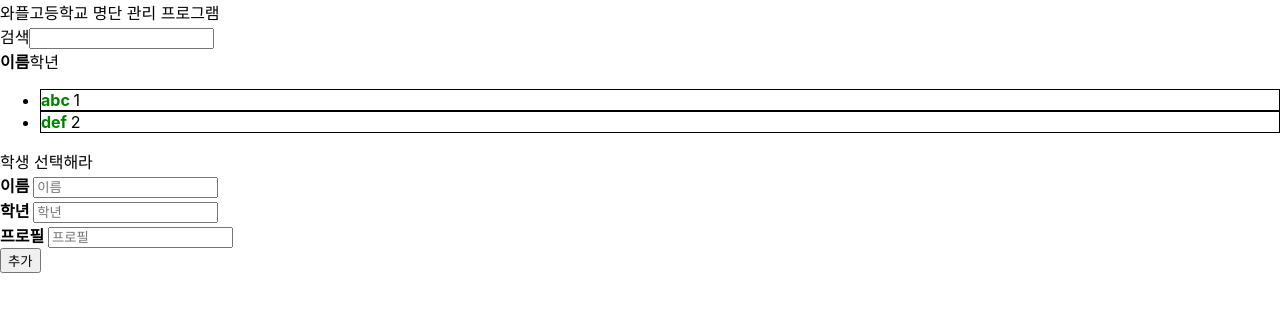
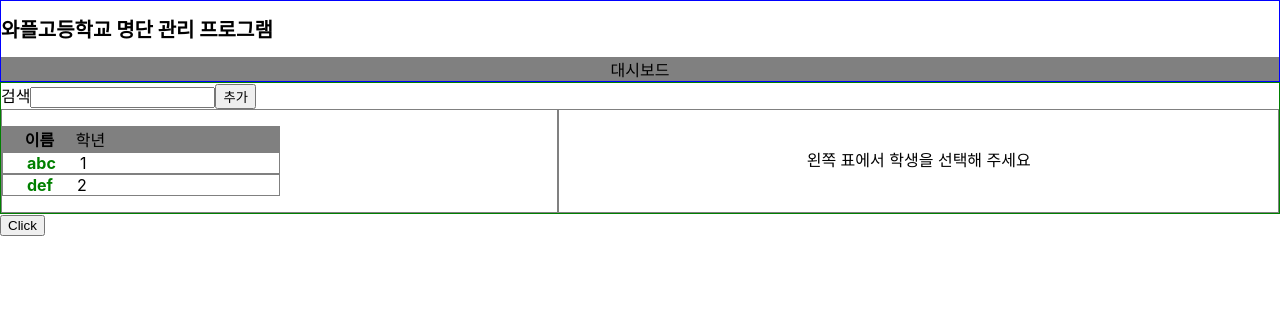
Before and after one commit to AlongwithKiman/react_StudentList, a React (Create React App) app: page / in a window 1280 px wide. Shown: the top 312 px of the page. Built offline with nearby package versions, Linux system fonts and the light colour scheme.

Commit message:
modal, 디자인 약간

```diff
--- a/package.json
+++ b/package.json
@@ -9,6 +9,7 @@
     "react": "^17.0.2",
     "react-dom": "^17.0.2",
     "react-scripts": "4.0.3",
+    "styled-components": "^5.3.3",
     "web-vitals": "^1.0.1"
   },
   "scripts": {
--- a/src/AddStudent.js
+++ b/src/AddStudent.js
@@ -1,6 +1,18 @@
 import React, { useState, useContext } from "react";
 import { StudentsDispatch } from "./App";
+import Modal from "./Modal";
 function AddStudent({ nextId }) {
+  //for modal
+
+  const [modalOpen, setModalOpen] = useState(false);
+
+  const openModal = () => {
+    setModalOpen(true);
+  };
+  const closeModal = () => {
+    setModalOpen(false);
+  };
+
   const { students, setStudents } = useContext(StudentsDispatch);
 
   const [inputs, setInputs] = useState({
@@ -38,6 +50,8 @@ function AddStudent({ nextId }) {
 
   return (
     <>
+      <button onClick={openModal}>추가</button>
+      <Modal open={modalOpen} close={closeModal} header="추가">
         <div>
           <b>이름 </b>
           <input
@@ -69,6 +83,7 @@ function AddStudent({ nextId }) {
         </div>
 
         <button onClick={onCreate}>추가</button>
+      </Modal>
     </>
   );
 }
--- a/src/App.css
+++ b/src/App.css
@@ -1,38 +1,68 @@
-.App {
+header {
+  border: solid 1px blue;
+}
+
+main {
+  border: solid 1px green;
+}
+h1 {
+  font-size: 20px;
+}
+
+header div {
+  background-color: gray;
   text-align: center;
 }
 
-.App-logo {
-  height: 40vmin;
-  pointer-events: none;
+.manage {
+  display: flex;
 }
 
-@media (prefers-reduced-motion: no-preference) {
-  .App-logo {
-    animation: App-logo-spin infinite 20s linear;
-  }
+.listTitle {
+  background-color: gray;
 }
 
-.App-header {
-  background-color: #282c34;
-  min-height: 100vh;
+.listTitle span {
+  flex-grow: 4;
+}
+.list {
+  border: solid 1px gray;
+  flex-grow: 1;
+}
+
+.edit {
+  border: solid 1px gray;
+  flex-grow: 1;
   display: flex;
   flex-direction: column;
-  align-items: center;
-  justify-content: center;
-  font-size: calc(10px + 2vmin);
-  color: white;
 }
 
-.App-link {
-  color: #61dafb;
+.buttons {
+  display: flex;
+  justify-content: space-between;
 }
 
-@keyframes App-logo-spin {
-  from {
-    transform: rotate(0deg);
-  }
-  to {
-    transform: rotate(360deg);
-  }
+.buttons button {
+  margin: 5px;
 }
+
+ul {
+  list-style: none;
+  padding-left: 0;
+  width: 50%;
+}
+li {
+  list-style: none;
+  padding-left: 0px;
+  border: 1px solid gray;
+  display: flex;
+}
+
+li b {
+  flex-grow: 1;
+  text-align: center;
+}
+
+li span {
+  flex-grow: 4;
+}
--- a/src/App.js
+++ b/src/App.js
@@ -1,7 +1,9 @@
 import React, { useState, useRef } from "react";
 import StudentList from "./StudentList";
 import AddStudent from "./AddStudent";
-
+import "./App.css";
+import "./ModalContainer";
+import ModalContainer from "./ModalContainer";
 export const StudentsDispatch = React.createContext(null);
 
 function App() {
@@ -27,11 +29,18 @@ function App() {
   ]);
   const manageStudent = { students, setStudents };
   return (
-    <StudentsDispatch.Provider value={manageStudent}>
-      <div>와플고등학교 명단 관리 프로그램</div>
-
-      <StudentList></StudentList>
-      <AddStudent nextId={nextId}></AddStudent>
+    <StudentsDispatch.Provider
+      value={manageStudent}
+      style={{ display: "flex" }}
+    >
+      <header>
+        <h1>와플고등학교 명단 관리 프로그램</h1>
+        <div>대시보드</div>
+      </header>
+      <main>
+        <StudentList nextId={nextId}></StudentList>
+      </main>
+      <ModalContainer></ModalContainer>
     </StudentsDispatch.Provider>
   );
 }
--- /dev/null
+++ b/src/Modal.css
@@ -0,0 +1,82 @@
+.modal {
+  display: none;
+  position: fixed;
+  top: 0;
+  right: 0;
+  bottom: 0;
+  left: 0;
+  z-index: 99;
+  background-color: rgba(0, 0, 0, 0.6);
+}
+.modal button {
+  outline: none;
+  cursor: pointer;
+  border: 0;
+}
+.modal > section {
+  width: 90%;
+  max-width: 450px;
+  margin: 0 auto;
+  border-radius: 0.3rem;
+  background-color: #fff;
+  /* 팝업이 열릴때 스르륵 열리는 효과 */
+  animation: modal-show 0.3s;
+  overflow: hidden;
+}
+.modal > section > header {
+  position: relative;
+  padding: 16px 64px 16px 16px;
+  background-color: #f1f1f1;
+  font-weight: 700;
+}
+.modal > section > header button {
+  position: absolute;
+  top: 15px;
+  right: 15px;
+  width: 30px;
+  font-size: 21px;
+  font-weight: 700;
+  text-align: center;
+  color: #999;
+  background-color: transparent;
+}
+.modal > section > main {
+  padding: 16px;
+  border-bottom: 1px solid #dee2e6;
+  border-top: 1px solid #dee2e6;
+}
+.modal > section > footer {
+  padding: 12px 16px;
+  text-align: right;
+}
+.modal > section > footer button {
+  padding: 6px 12px;
+  color: #fff;
+  background-color: #6c757d;
+  border-radius: 5px;
+  font-size: 13px;
+}
+.modal.openModal {
+  display: flex;
+  align-items: center;
+  /* 팝업이 열릴때 스르륵 열리는 효과 */
+  animation: modal-bg-show 0.3s;
+}
+@keyframes modal-show {
+  from {
+    opacity: 0;
+    margin-top: -50px;
+  }
+  to {
+    opacity: 1;
+    margin-top: 0;
+  }
+}
+@keyframes modal-bg-show {
+  from {
+    opacity: 0;
+  }
+  to {
+    opacity: 1;
+  }
+}
--- /dev/null
+++ b/src/Modal.js
@@ -0,0 +1,30 @@
+import React from "react";
+import "./Modal.css";
+
+const Modal = props => {
+  const { open, close, header } = props;
+  return (
+    <div className={open ? "openModal modal" : "modal"}>
+      {open ? (
+        <section>
+          <header>
+            {header}
+            <button className="close" onClick={close}>
+              {" "}
+              &times;{" "}
+            </button>
+          </header>
+          <main>{props.children}</main>
+          <footer>
+            <button className="close" onClick={close}>
+              {" "}
+              close{" "}
+            </button>
+          </footer>
+        </section>
+      ) : null}
+    </div>
+  );
+};
+
+export default Modal;
--- /dev/null
+++ b/src/ModalContainer.js
@@ -0,0 +1,20 @@
+//ModalContainer.jsx
+
+import React, { useState } from "react";
+import Modal from "./Modal";
+
+const ModalContainer = () => {
+  const [modalOpen, setModalOpen] = useState(false);
+  const modalClose = () => {
+    setModalOpen(!modalOpen);
+  };
+
+  return (
+    <>
+      <button onClick={modalClose}>Click</button>
+      {modalOpen && <Modal modalClose={modalClose}></Modal>}
+    </>
+  );
+};
+
+export default ModalContainer;
--- a/src/StudentList.js
+++ b/src/StudentList.js
@@ -1,7 +1,23 @@
 import React, { useContext, useState, useEffect } from "react";
 import { StudentsDispatch } from "./App";
-import produce from "immer";
+import AddStudent from "./AddStudent";
+import "./App.css";
+
 export const editInput = React.createContext(null);
+
+function InputForm({ text, name, defaultValue, onChange }) {
+  return (
+    <div>
+      <span style={{ margin: "5px" }}>{text}</span>
+      <input
+        style={{ margin: "5px" }}
+        name={name}
+        defaultValue={defaultValue}
+        onChange={onChange}
+      ></input>
+    </div>
+  );
+}
 
 function StudentInfo({ student, onToggle, inputs, setInputs }) {
   const { name, grade, selected, id } = student;
@@ -11,11 +27,10 @@ function StudentInfo({ student, onToggle, inputs, setInputs }) {
       onMouseOver={() => setListHover(true)}
       onMouseOut={() => setListHover(false)}
       onClick={() => onToggle(student.id)}
-      style={{ border: "1px solid black" }}
     >
       <b style={{ color: selected ? "black" : "green" }}>{name} </b>
       <span>{grade} </span>
-      <span>{selected ? "선택됨" : isListHover ? "마우스올라옴" : ""}</span>
+      {/* <span>{selected ? "선택됨" : isListHover ? "마우스올라옴" : ""}</span> */}
     </li>
   );
 }
@@ -43,6 +58,9 @@ function StudentEdit({ inputs, setInputs }) {
     );
   };
 
+  const deleteStudent = id => {
+    setStudents(students.filter(student => student.id !== id));
+  };
   const onChange = e => {
     const { value, name } = e.target; // 여기서 name은 위의 name 이 아니다.
     setInputs({
@@ -51,19 +69,49 @@ function StudentEdit({ inputs, setInputs }) {
     });
   };
 
-  if (!selectedStudent) return <div>학생 선택해라</div>;
+  if (!selectedStudent)
+    return (
+      <div
+        style={{
+          textAlign: "center",
+          height: "100px",
+          lineHeight: "100px"
+        }}
+      >
+        왼쪽 표에서 학생을 선택해 주세요
+      </div>
+    );
 
   return (
     <>
-      <input name="name" defaultValue={name} onChange={onChange}></input>
-      <input name="grade" defaultValue={grade} onChange={onChange}></input>
-      <input name="profile" defaultValue={profile} onChange={onChange}></input>
-      <button onClick={editStudent}>수정</button>
+      <div className="buttons">
+        <button onClick={editStudent}>저장</button>
+        <button onClick={() => deleteStudent(selectedStudent.id)}>삭제</button>
+      </div>
+      <div style={{ border: "1px solid black" }}>여기 사진</div>
+      <InputForm
+        text="이름"
+        name="name"
+        defaultValue={name}
+        onChange={onChange}
+      ></InputForm>
+      <InputForm
+        text="학년"
+        name="grade"
+        defaultValue={grade}
+        onChange={onChange}
+      ></InputForm>
+      <InputForm
+        text="프로필"
+        name="profile"
+        defaultValue={profile}
+        onChange={onChange}
+      ></InputForm>
     </>
   );
 }
 
-function StudentList() {
+function StudentList({ nextId }) {
   const [inputs, setInputs] = useState({
     name: "",
     grade: "",
@@ -94,18 +142,23 @@ function StudentList() {
 
   return (
     <>
+      <div className="searcher">
         <span>검색</span>
         <input
           onChange={e => {
             setSearcher(e.target.value);
           }}
         ></input>
-      <div>
+        <AddStudent nextId={nextId}></AddStudent>
+      </div>
+
+      <div className="manage">
+        <div className="list">
+          <ul>
+            <li className="listTitle">
               <b>이름</b>
               <span>학년</span>
-      </div>
-
-      <ul>
+            </li>
             {students
               .filter(student => {
                 if (searcher === "") {
@@ -120,15 +173,12 @@ function StudentList() {
                 <StudentInfo student={student} onToggle={onToggle} />
               ))}
           </ul>
+        </div>
 
-      <StudentEdit
-        style={{ border: "1px solid black" }}
-        inputs={inputs}
-        setInputs={setInputs}
-      ></StudentEdit>
-      {/* <div style={{ border: "1px solid black" }}>
-        학생 명단 hover 시 여기에 오른쪽 학생 정보 창
-      </div> */}
+        <div className="edit">
+          <StudentEdit inputs={inputs} setInputs={setInputs}></StudentEdit>
+        </div>
+      </div>
     </>
   );
 }
```
Also changed, not shown: 1 other file (tests, documents, lock files or other folders). Lines whose indentation alone changed are shown as unchanged.
